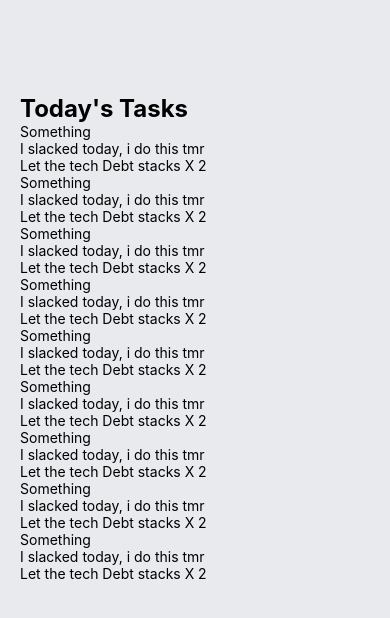
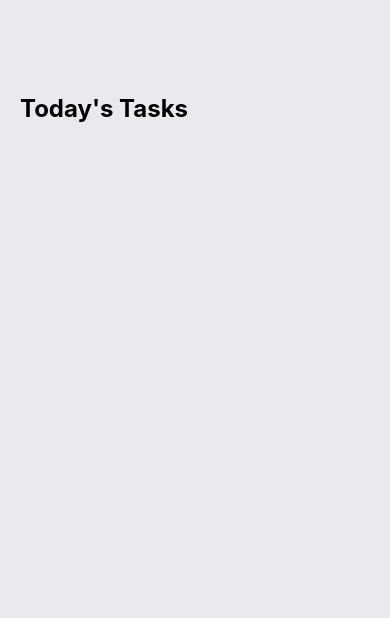
Before and after one commit to junshenlye/todo-list, a React Native app: screen / in a window 390 px wide. Shown: the top 618 px of the page. Built offline with nearby package versions, Linux system fonts and the light colour scheme.

Commit message:
removed tech debt

```diff
--- a/App.js
+++ b/App.js
@@ -1,5 +1,5 @@
 import { StatusBar } from 'expo-status-bar';
-import { StyleSheet, Text, View } from 'react-native';
+import { StyleSheet, Text, View, Button, Switch} from 'react-native';
 import {TaskCard} from './components/task'
 export default function App() {
   return (
@@ -7,15 +7,6 @@ export default function App() {
       <View style={styles.taskWrapper}>
         <Text style={styles.title}>Today's Tasks</Text>
         <View style={styles.items}>
-            <TaskCard></TaskCard>
-            <TaskCard></TaskCard>
-            <TaskCard></TaskCard>
-            <TaskCard></TaskCard>
-            <TaskCard></TaskCard>
-            <TaskCard></TaskCard>
-            <TaskCard></TaskCard>
-            <TaskCard></TaskCard>
-            <TaskCard></TaskCard>
         </View>
       </View>
     </View>
@@ -38,4 +29,8 @@ const styles = StyleSheet.create({
   items: {
 
   },
+  button:{
+
+  }
+
 });
--- a/components/task.js
+++ b/components/task.js
@@ -14,12 +14,7 @@ let data = [
 export function TaskCard() {
     return(
         <View>
-            <Text>Something</Text>
-            <Text>I slacked today, i do this tmr </Text>
-            <Text>Let the tech Debt stacks X 2</Text>
-            <FlatList>
-                <Text>Item 1</Text>
-            </FlatList>
+
         </View>
     );
 };
```
